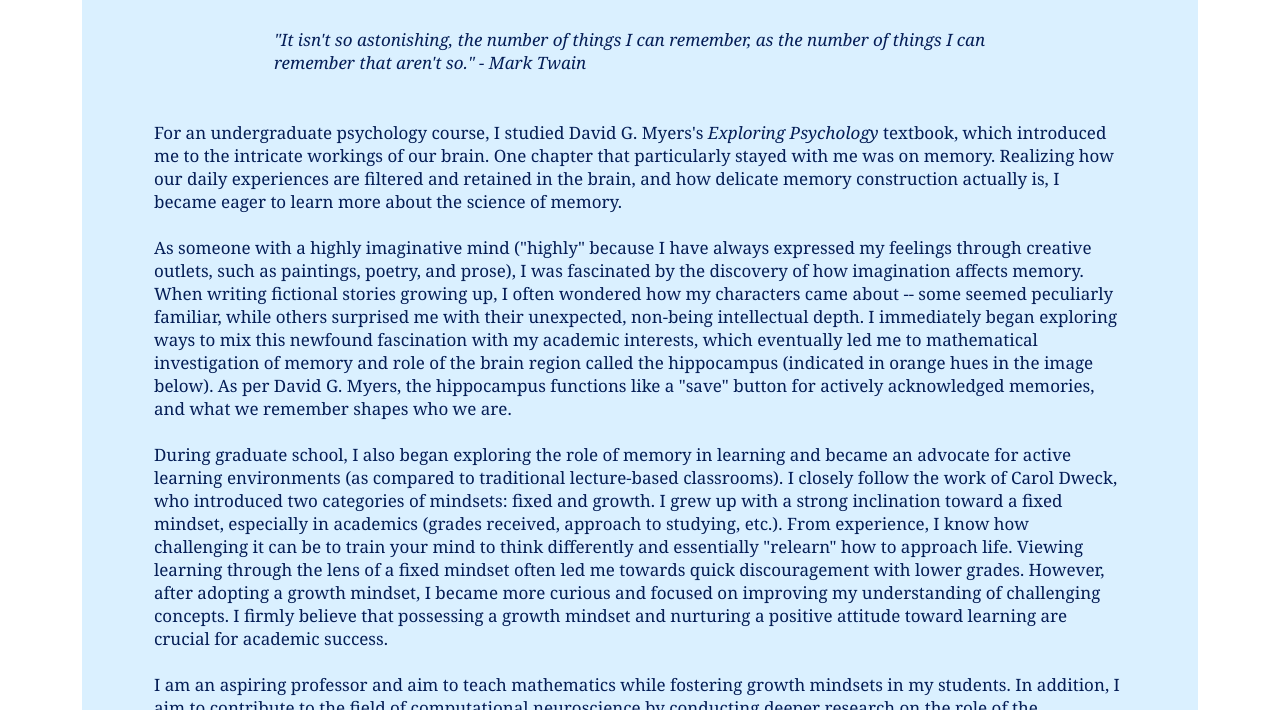
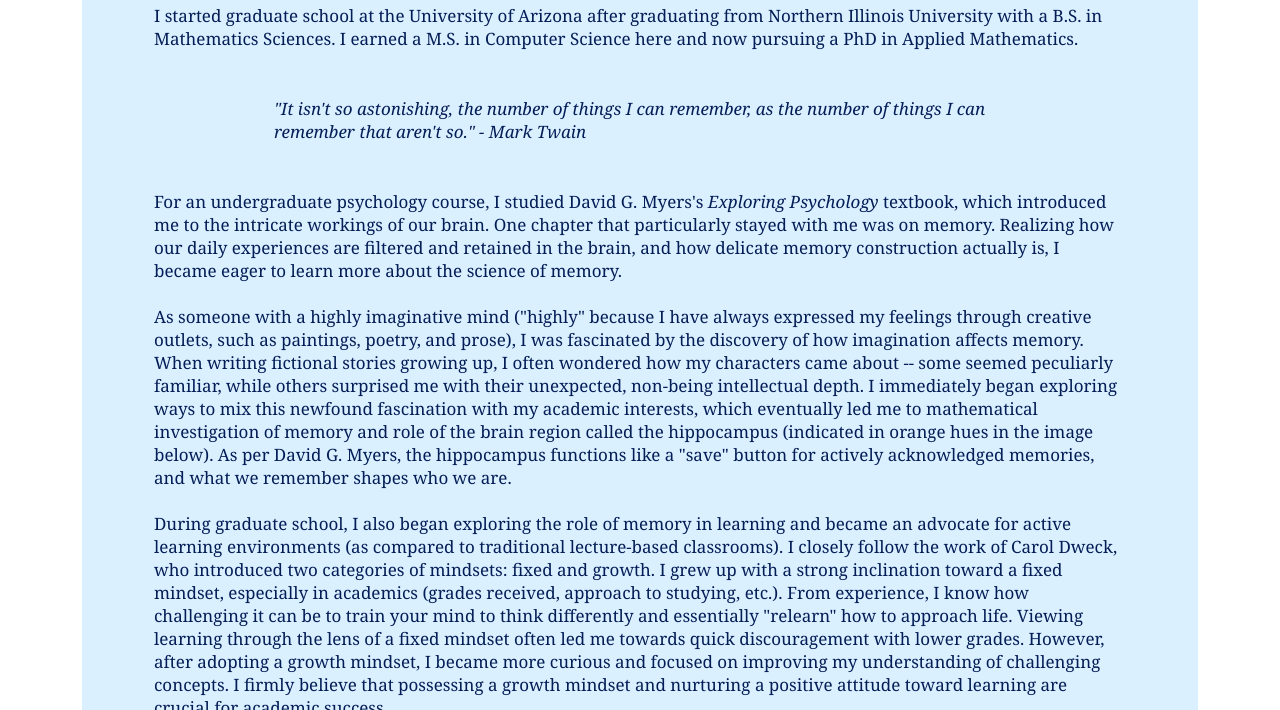
Before and after one commit to mariumyousuf/mariumyousuf.github.io, a plain HTML site: page about.html in a window 1280 px wide. Shown: the part 390-1100 px from the top of the page. Drawn offline with Linux system fonts and the light colour scheme.

Commit message:
bio shapened

```diff
--- a/about.html
+++ b/about.html
@@ -24,9 +24,9 @@
 	<div class="lightbox">
 		<p class="welcome"> Biography </p>
 		<img  src="public/figs/logoheader.png", alt="profile" class="images" style="width: 69%;">
-<!-- 		<p class="webtext">
-			After graduating from Northern Illinois University with a Bachelor of Science in Applied Mathematics and a minor in Computer Science, I moved to Tucson, Arizona, for graduate school, where I earned a Master of Science in Computer Science and am now pursuing a PhD in Applied Mathematics.
-		</p> -->
+		<p class="webtext">
+			I started graduate school at the University of Arizona after graduating from Northern Illinois University with a B.S. in Mathematics Sciences. I earned a M.S. in Computer Science here and now pursuing a PhD in Applied Mathematics.
+		</p>
 		<p class="quotetext">
 			<i> "It isn't so astonishing, the number of things I can remember, as the number of things I can remember that aren't so." - Mark Twain </i>
 		</p>
```
Also changed, not shown: 1 other file.
